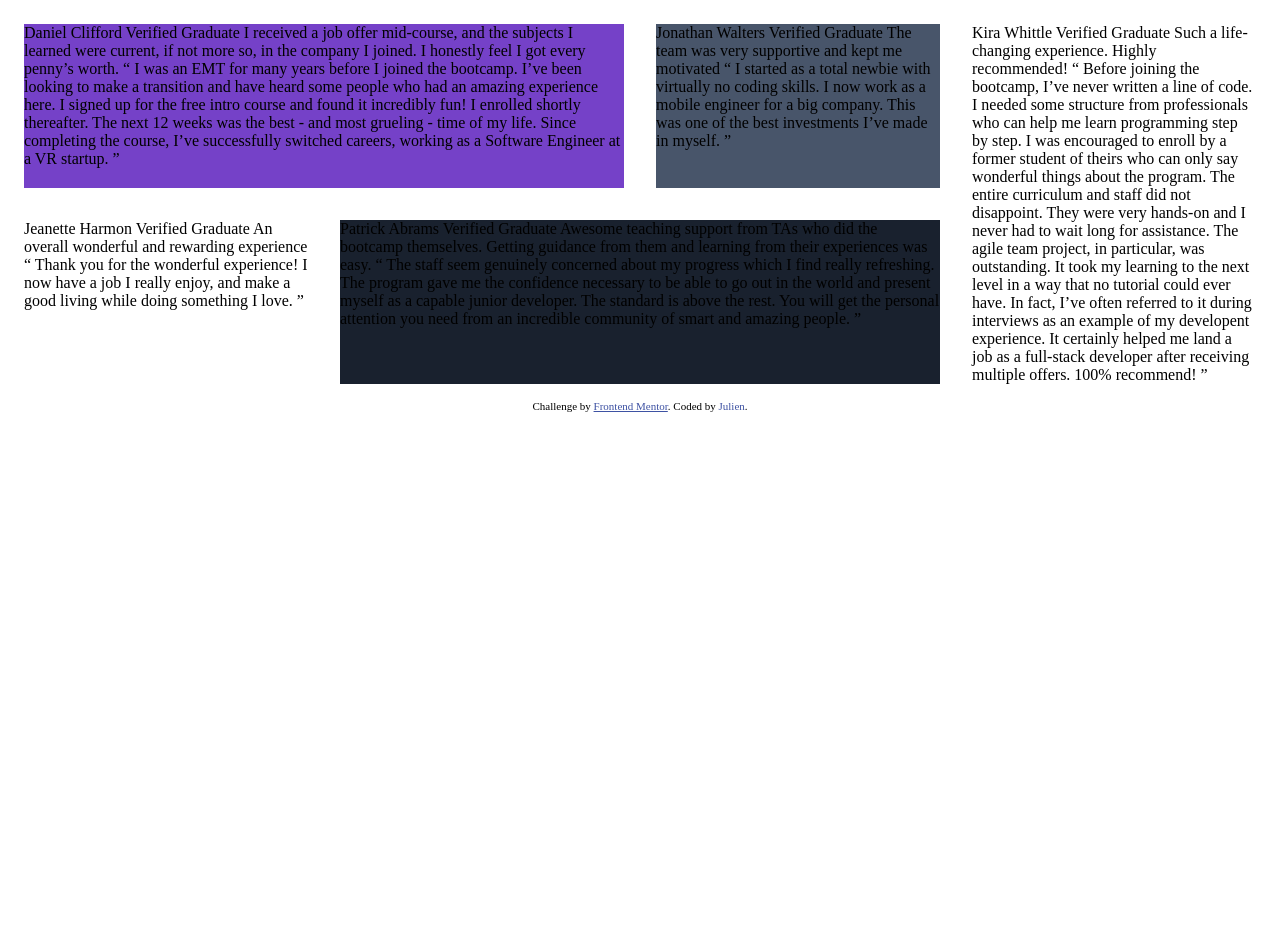
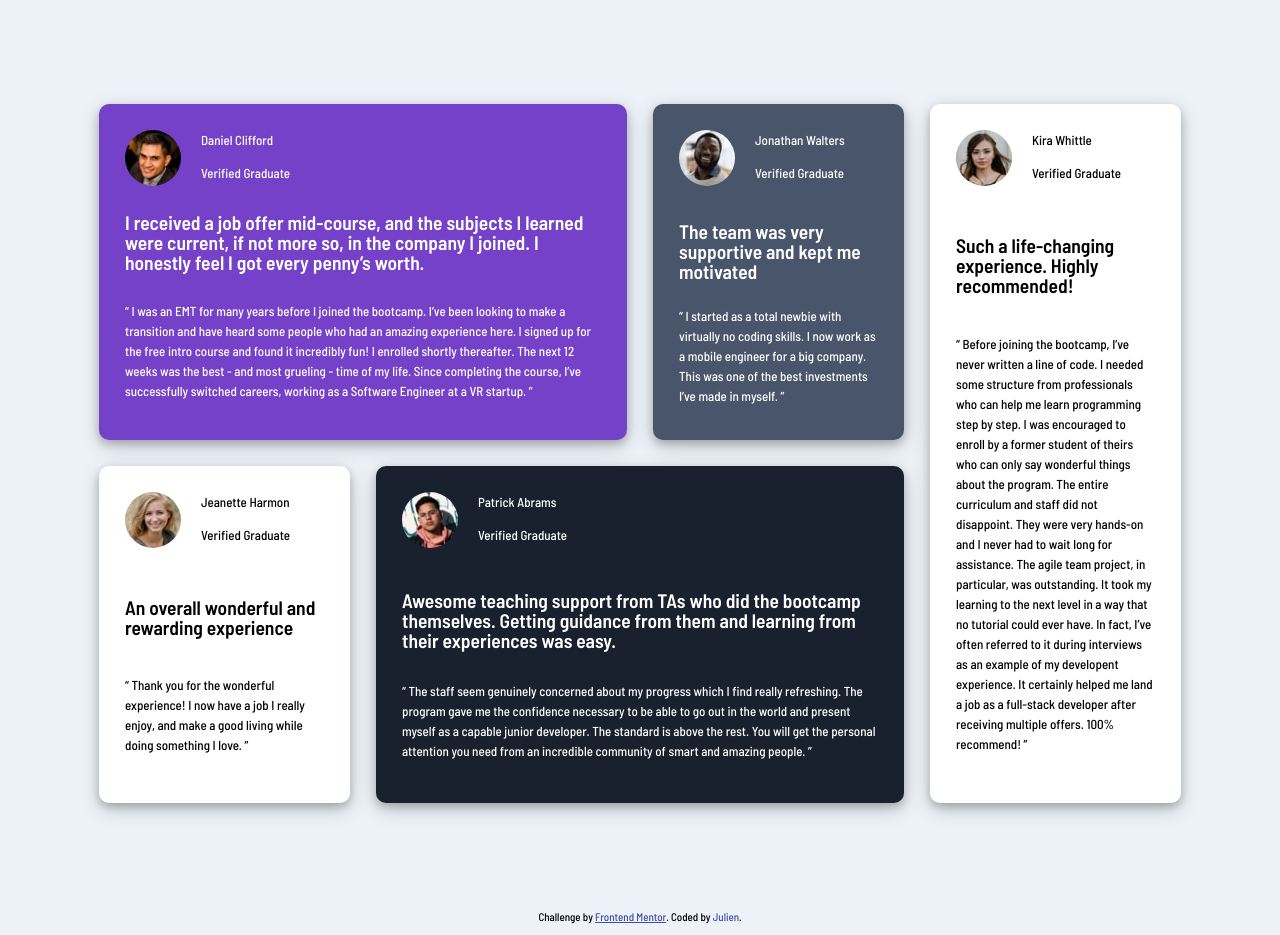
Before and after one commit to KPq66dw8L/testimonials-grid-section, a plain HTML site: page index.html in a window 1280 px wide. Before the commit the page ends 800 px from the top, so only its background shows below. Drawn offline with Linux system fonts and the light colour scheme.

Commit message:
il ne reste que des finitions

```diff
--- a/css/styles.css
+++ b/css/styles.css
@@ -1,25 +1,75 @@
 
 html {
     max-width: 1440px;
+    background-color: hsl(210, 46%, 95%);
+    font-size: 13px;
+    font-family: 'Barlow Semi Condensed', sans-serif;
+    line-height: 20px;
+}
+
+img {
+    border-radius: 50%;
+    margin-right: 20px;
 }
 
 .grid {
     display: grid;
     grid-template-columns: 1fr 1fr 1fr 1fr;
     grid-template-rows: 1fr 1fr;
+    margin: 7rem 6rem;
 }
 
 .testimonial {
     margin: 1rem;
+    padding: 2rem;
+    border-radius: 10px;
+    box-shadow: 0 4px 8px 0 rgba(0, 0, 0, 0.2), 0 6px 20px 0 rgba(0, 0, 0, 0.19);
+
+    display: flex;
+    align-items: flex-start;
+    flex-wrap: wrap;
+
+    /* display: grid;
+    grid-template-rows: repeat(3, 20%);
+    grid-template-columns: 70px 1fr; */
 }
+
+.testimonial .truc2 p:first-child {
+    margin-top: 0;
+}
+
+/*
+.truc {
+    display: grid;
+
+}
+
+.truc2 {
+    display: grid;
+    grid-row-start: 1;
+    grid-column: 2/4;
+
+} */
+
+/* .description {
+    grid-row-start: 2;
+    grid-column: 1/3;
+}
+
+.review {
+    grid-row-start: 3;
+    grid-column: 1/3;
+} */
 
 .daniel {
     background-color: hsl(263, 55%, 52%);
     grid-row-start: 1;
     grid-column: 1/3;
+    color: white;
 }
 .jonathan {
     background-color: hsl(217, 19%, 35%);
+    color: white;
 }
 .jeanette {
     background-color: white;
@@ -28,6 +78,7 @@ html {
     background-color: hsl(219, 29%, 14%);
     grid-column: 2/4;
     grid-row-start: 2;
+    color: white;
 }
 .kira {
     background-color: white;
--- a/index.html
+++ b/index.html
@@ -19,37 +19,49 @@
 <body>
 
   <div class="grid">
-<!--     <div class="ligne1"></div> -->
+
     <div class="testimonial daniel">
-      Daniel Clifford
-      Verified Graduate
 
+        <img src="images/image-daniel.jpg" alt="">
+        <div class="truc2">
+          <p>Daniel Clifford</p>
+          <p>Verified Graduate</p>
+        </div>
+
+
+      <h2>
       I received a job offer mid-course, and the subjects I learned were current, if not more so,
       in the company I joined. I honestly feel I got every penny’s worth.
-
-      “ I was an EMT for many years before I joined the bootcamp. I’ve been looking to make a
-      transition and have heard some people who had an amazing experience here. I signed up
-      for the free intro course and found it incredibly fun! I enrolled shortly thereafter.
-      The next 12 weeks was the best - and most grueling - time of my life. Since completing
-      the course, I’ve successfully switched careers, working as a Software Engineer at a VR startup. ”
+    </h2>
+      <p>“ I was an EMT for many years before I joined the bootcamp. I’ve been looking to make a
+        transition and have heard some people who had an amazing experience here. I signed up
+        for the free intro course and found it incredibly fun! I enrolled shortly thereafter.
+        The next 12 weeks was the best - and most grueling - time of my life. Since completing
+        the course, I’ve successfully switched careers, working as a Software Engineer at a VR startup. ”</p>
     </div>
 
     <div class="testimonial jonathan">
-      Jonathan Walters
-      Verified Graduate
-
+      <img src="images/image-jonathan.jpg" alt="">
+      <div class="truc2">
+      <p>Jonathan Walters</p>
+      <p>Verified Graduate</p>
+    </div>
+      <h2>
       The team was very supportive and kept me motivated
-
+      </h2>
       “ I started as a total newbie with virtually no coding skills. I now work as a mobile engineer
       for a big company. This was one of the best investments I’ve made in myself. ”
     </div>
 
     <div class="testimonial kira">
-      Kira Whittle
-      Verified Graduate
-
+      <img src="images/image-kira.jpg" alt="">
+      <div class="truc2">
+      <p>Kira Whittle</p>
+      <p>Verified Graduate</p>
+    </div>
+      <h2>
       Such a life-changing experience. Highly recommended!
-
+      </h2>
       “ Before joining the bootcamp, I’ve never written a line of code. I needed some structure from
       professionals who can help me learn programming step by step. I was encouraged to enroll by a former
       student of theirs who can only say wonderful things about the program. The entire curriculum and staff
@@ -61,22 +73,28 @@
     </div>
 
     <div class="testimonial jeanette">
-      Jeanette Harmon
-      Verified Graduate
-
+      <img src="images/image-jeanette.jpg" alt="">
+      <div class="truc2">
+      <p>Jeanette Harmon</p>
+      <p>Verified Graduate</p>
+    </div>
+      <h2>
       An overall wonderful and rewarding experience
-
+      </h2>
       “ Thank you for the wonderful experience! I now have a job I really enjoy, and make a good living
       while doing something I love. ”
     </div>
 
     <div class="testimonial patrick">
-      Patrick Abrams
-      Verified Graduate
-
+      <img src="images/image-patrick.jpg" alt="">
+      <div class="truc2">
+      <p>Patrick Abrams</p>
+      <p>Verified Graduate</p>
+    </div>
+      <h2>
       Awesome teaching support from TAs who did the bootcamp themselves. Getting guidance from them and
       learning from their experiences was easy.
-
+      </h2>
       “ The staff seem genuinely concerned about my progress which I find really refreshing. The program
       gave me the confidence necessary to be able to go out in the world and present myself as a capable
       junior developer. The standard is above the rest. You will get the personal attention you need from
```
